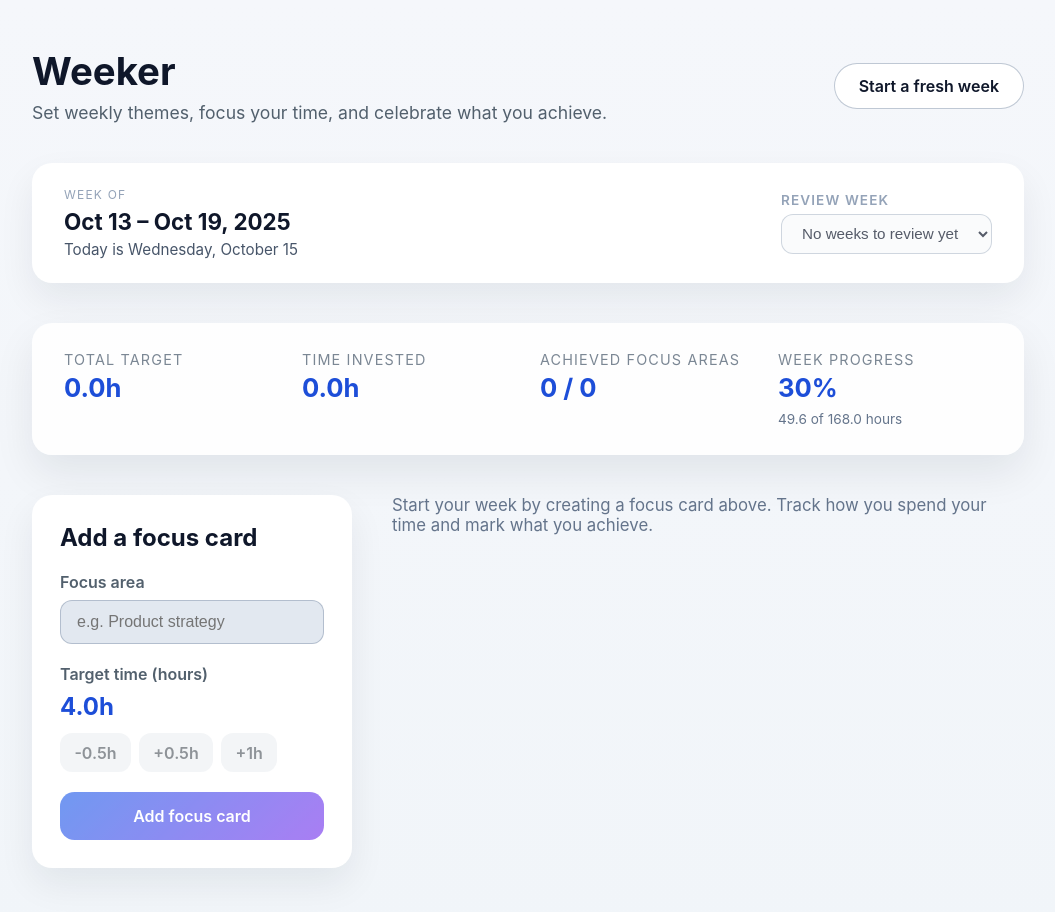
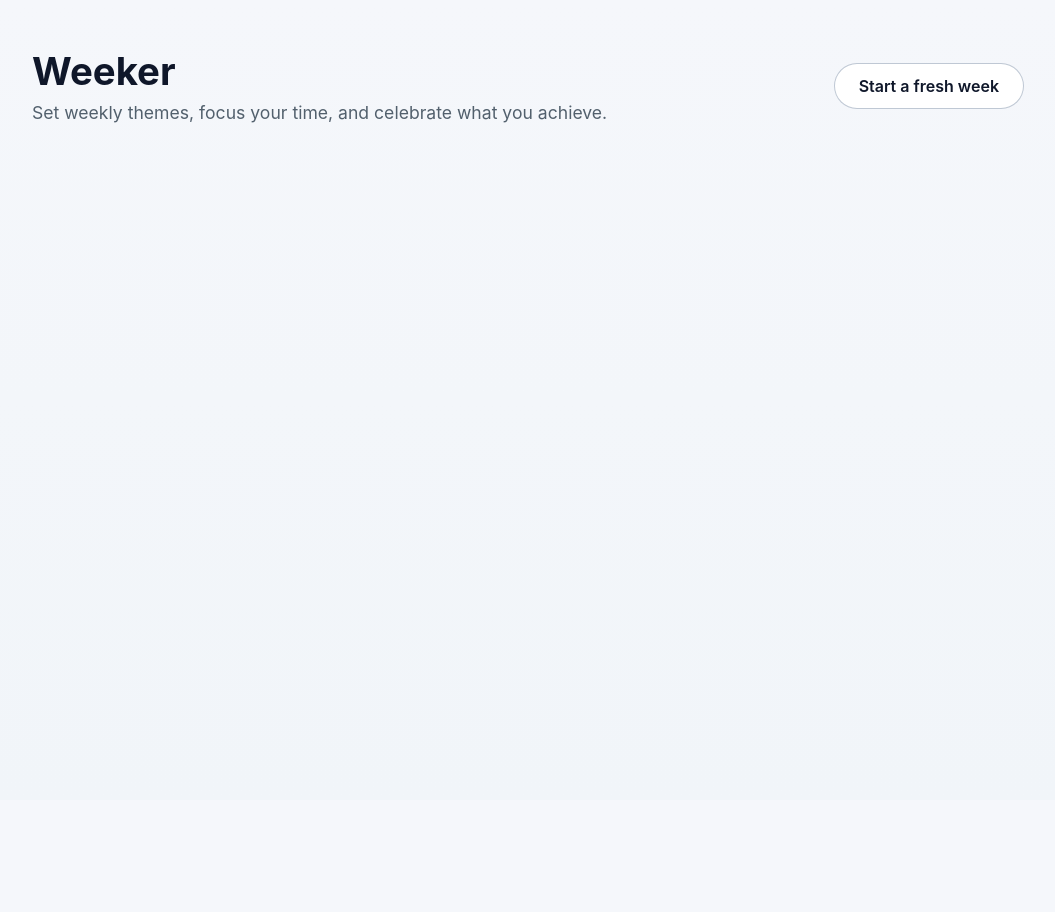
Before and after one commit to LostCanadian/Weeker, a React (Vite) app: page / in a window 1280 px wide. Shown: the top 912 px of the page, without its empty margins (112-1167 px from the left). After the commit the page ends 800 px from the top, so only its background shows below. Built offline with nearby package versions, Linux system fonts and the light colour scheme.

Commit message:
Adjust onboarding visibility for inactive weeks

```diff
--- a/src/App.tsx
+++ b/src/App.tsx
@@ -414,8 +414,15 @@ function App() {
     weeksData,
     currentWeekKey,
   );
+  const hasAvailableWeeks = sortedWeekKeys.length > 0;
+  const selectedWeekHasData = Object.prototype.hasOwnProperty.call(
+    weeksData,
+    selectedWeekKey,
+  );
+  const shouldShowWeekContext = hasAvailableWeeks || currentWeekExists;
   const canEditCurrentWeek = isCurrentWeek && currentWeekExists;
   const showStartWeekButton = storageReady && !currentWeekExists;
+  const showTagline = !currentWeekExists;
   const selectedWeekEnd = useMemo(
     () => getEndOfWeek(selectedWeekStart),
     [selectedWeekStart],
@@ -731,9 +738,11 @@ function App() {
       <header className="app__header">
         <div>
           <h1>Weeker</h1>
+          {showTagline && (
             <p className="app__tagline">
               Set weekly themes, focus your time, and celebrate what you achieve.
             </p>
+          )}
         </div>
         {showStartWeekButton && (
           <button
@@ -746,6 +755,7 @@ function App() {
         )}
       </header>
 
+      {shouldShowWeekContext && (
         <section className="week-context" aria-label="Week overview">
           <div className="week-context__info">
             <span className="week-context__label">Week of</span>
@@ -780,7 +790,9 @@ function App() {
             )}
           </div>
         </section>
+      )}
 
+      {selectedWeekHasData && (
         <section className="summary" aria-label="Weekly focus summary">
           <div>
             <span className="summary__label">Total target</span>
@@ -802,7 +814,9 @@ function App() {
             <span className="summary__hint">{hoursCompletedLabel}</span>
           </div>
         </section>
+      )}
 
+      {selectedWeekHasData && (
         <section className="planner" aria-label="Plan weekly focus areas">
           <form className="planner__form" onSubmit={handleAddFocus}>
             <h2>Add a focus card</h2>
@@ -1025,6 +1039,7 @@ function App() {
           )}
           </div>
         </section>
+      )}
     </main>
   );
 }
```
Lines whose indentation alone changed are shown as unchanged.
